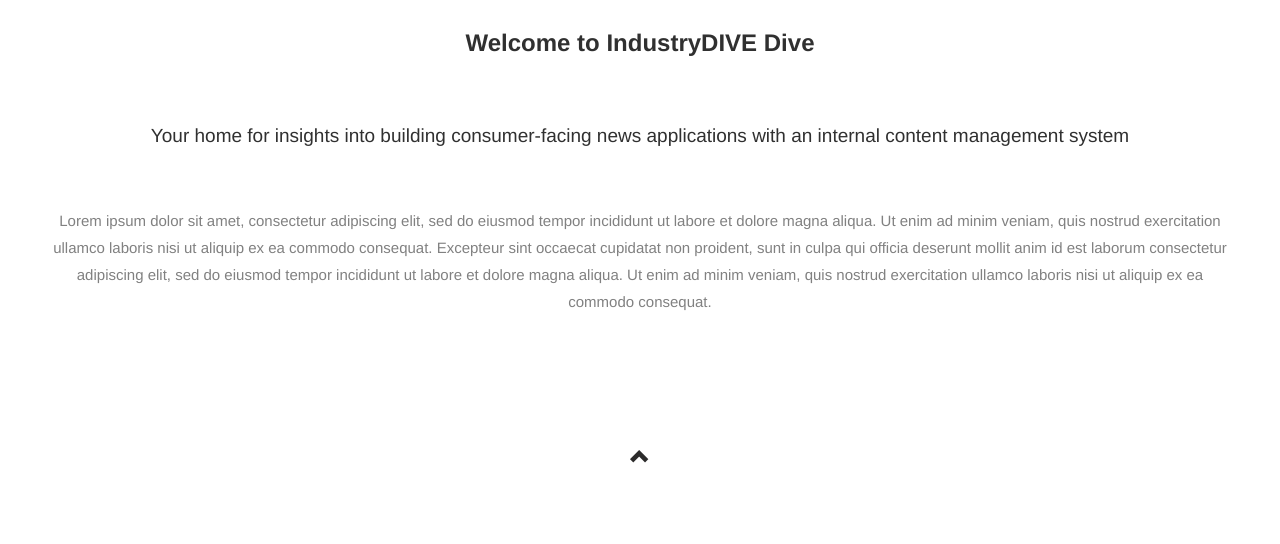
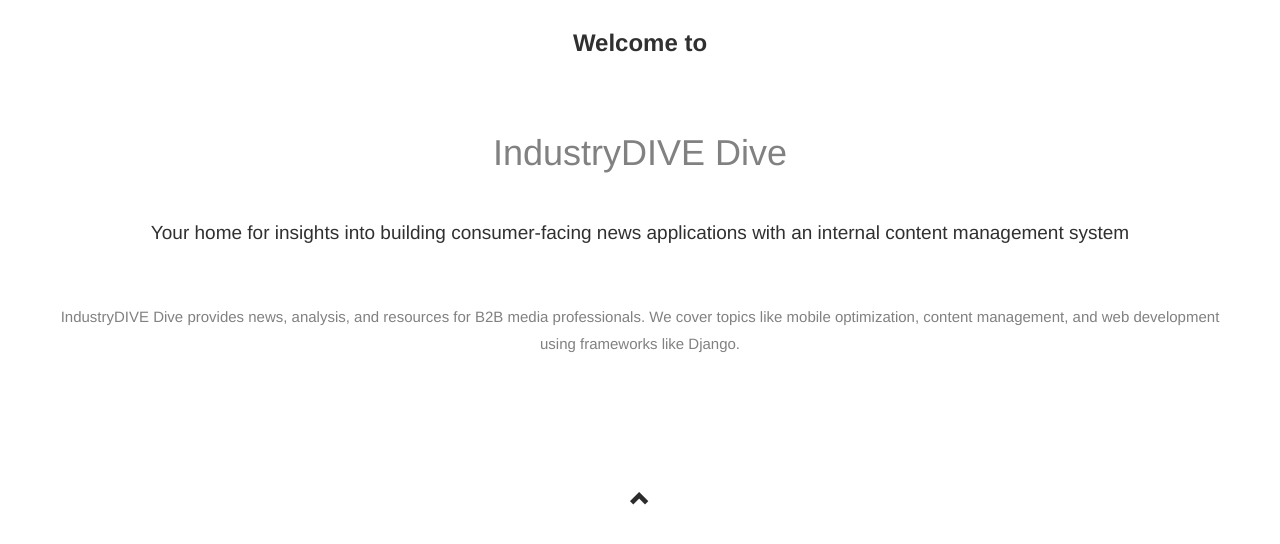
Before and after one commit to westbrookjc/IDD-project, a Django app: page / in a window 1280 px wide. Shown: the part 50-594 px from the top of the page. Run offline with Django 3.2, Linux system fonts and the light colour scheme; some libraries are stand-ins or nearby versions.

Commit message:
Filled out some copy

```diff
--- a/idd/mainlanding/templates/mainlanding/basic.html
+++ b/idd/mainlanding/templates/mainlanding/basic.html
@@ -1,9 +1,8 @@
 {% extends "mainlanding/base.html" %}
 
 {% block content %}
-    {% for c in content %}
-        <p>{{c}}</p>
-    {% endfor %}
+<h4>This website was built as a Django playground by James Westbrook, an engineering graduate with a passion for data. If you would like to contact him, please email:</h4><br>
+<h3><a href = "mailto:westbrookjamesc@gmail.com"></a>westbrookjamesc@gmail.com </h3>
 
 
 
--- a/idd/mainlanding/templates/mainlanding/home.html
+++ b/idd/mainlanding/templates/mainlanding/home.html
@@ -1,9 +1,10 @@
 {% extends "mainlanding/base.html" %}
 
 {% block content %}
-<h2>Welcome to IndustryDIVE Dive</h2><br>
+<h2>Welcome to</h2><br>
+<h1>IndustryDIVE Dive</h1><br>
 <h4>Your home for insights into building consumer-facing news applications with an internal content management system </h4><br>
-<p>Lorem ipsum dolor sit amet, consectetur adipiscing elit, sed do eiusmod tempor incididunt ut labore et dolore magna aliqua. Ut enim ad minim veniam, quis nostrud exercitation ullamco laboris nisi ut aliquip ex ea commodo consequat. Excepteur sint occaecat cupidatat non proident, sunt in culpa qui officia deserunt mollit anim id est laborum consectetur adipiscing elit, sed do eiusmod tempor incididunt ut labore et dolore magna aliqua. Ut enim ad minim veniam, quis nostrud exercitation ullamco laboris nisi ut aliquip ex ea commodo consequat.</p>
+<p>IndustryDIVE Dive provides news, analysis, and resources for B2B media professionals. We cover topics like mobile optimization, content management, and web development using frameworks like Django.</p>
 
 
 
--- a/idd/mainlanding/views.py
+++ b/idd/mainlanding/views.py
@@ -4,4 +4,4 @@ def index(request):
         return render(request, 'mainlanding/home.html')
 
 def about(request):
-        return render(request, 'mainlanding/basic.html', {'content':['Hello! I\'m an engineering graduate with a passion for data. If you would like to contact me, please email me at:','westbrookjamesc@gmail.com']})
+        return render(request, 'mainlanding/basic.html')
```
